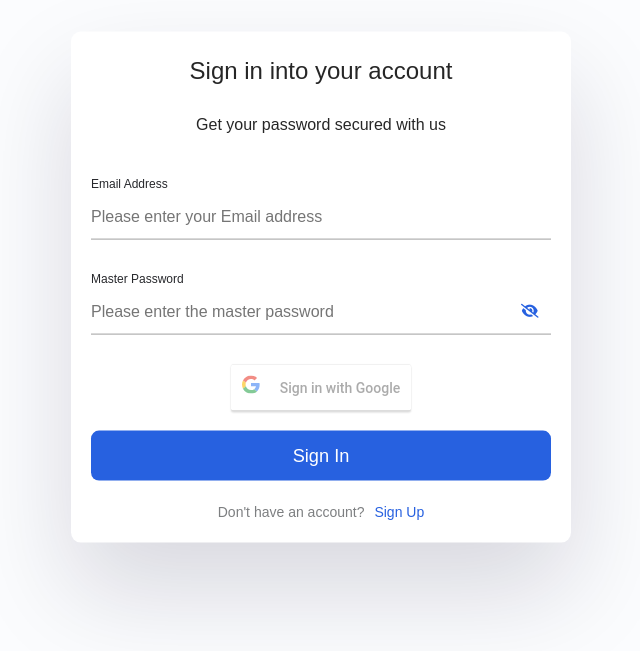
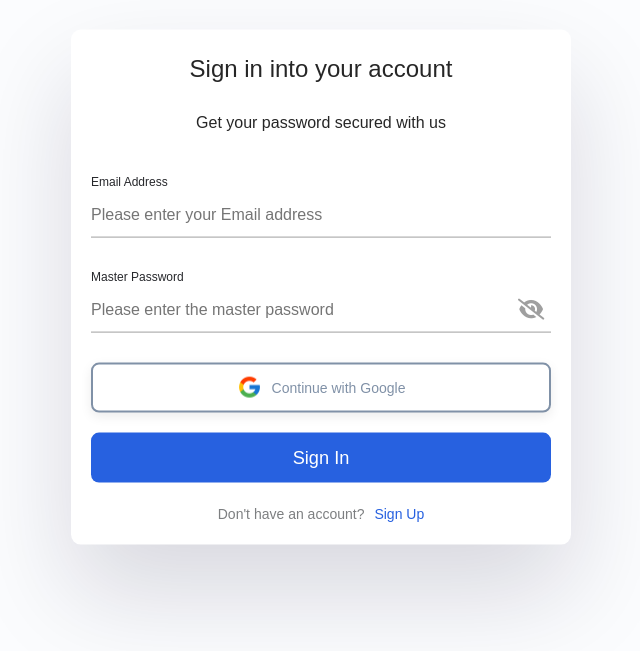
Before and after one commit to maksimbar/password-manager, a React (Create React App) app in the folder client/: page /auth in a window 1280 px wide. Shown: the part 113-764 px from the top of the page, without its empty margins (319-959 px from the left). Built offline with nearby package versions, Linux system fonts and the light colour scheme; no server answers.

Commit message:
Fix google OAuth

```diff
--- a/client/src/components/Input/Input.jsx
+++ b/client/src/components/Input/Input.jsx
@@ -1,21 +1,14 @@
-import React, { useState } from "react";
-import { InputWrapper, Label, StyledInput, IconButton } from "./Input.styles";
+import React, { useState } from 'react';
+import { InputWrapper, InputContainer, Label, StyledInput, IconButton } from './Input.styles';
 
-const Input = ({
-  type,
-  name,
-  handleChange,
-  label,
-  length,
-  value,
-  ...children
-}) => {
+const Input = ({ type, name, handleChange, label, length, value, ...children }) => {
   const [passwordShown, setPasswordShown] = useState(false);
   const togglePassword = () => setPasswordShown(!passwordShown);
 
   return (
     <InputWrapper>
       <Label htmlFor={name}>{label}</Label>
+      <InputContainer>
         <StyledInput
           value={value}
           maxLength={length}
@@ -23,19 +16,16 @@ const Input = ({
           onChange={handleChange}
           name={name}
           {...children}
-        type={
-          type === "password" ? (passwordShown ? "text" : "password") : "text"
-        }
+          type={type === 'password' ? (passwordShown ? 'text' : 'password') : 'text'}
           required
         />
-      {type === "password" && (
+        {type === 'password' && (
           <IconButton
-          className={
-            passwordShown ? "fa-solid fa-eye" : "fa-solid fa-eye-slash"
-          }
+            className={passwordShown ? 'fa-solid fa-eye fa-xl' : 'fa-solid fa-eye-slash fa-xl'}
             onClick={togglePassword}
           />
         )}
+      </InputContainer>
     </InputWrapper>
   );
 };
--- a/client/src/components/Input/Input.styles.jsx
+++ b/client/src/components/Input/Input.styles.jsx
@@ -1,20 +1,22 @@
-import styled from "styled-components";
-import Colors from "../../helpers/Colors";
+import styled from 'styled-components';
 
 export const InputWrapper = styled.div`
+  justify-content: center;
   position: relative;
   width: 100%;
   display: flex;
   flex-direction: column;
 `;
 export const StyledInput = styled.input`
-  background-color: inherit;
+  width: 100%;
   padding: 10px 46.5px 10px 0;
   font-size: 16px;
   outline: none;
   border: none;
   color: #27282c;
   border-bottom: 1px solid #9f9f9f;
+  background-color: transparent;
+  position: relative;
 `;
 export const Label = styled.label`
   color: #27282c;
@@ -22,12 +24,19 @@ export const Label = styled.label`
 `;
 
 export const IconButton = styled.i`
-  color: ${Colors.default};
-  width: 25px;
-  height: 25px;
+  color: #9f9f9f;
+  width: 30px;
+  height: 30px;
   position: absolute;
   z-index: 200;
-  top: 34px;
   right: 5px;
   cursor: pointer;
+  display: flex;
+  align-items: center;
+  justify-content: center;
 `;
+
+export const InputContainer = styled.div`
+  display: flex;
+  align-items: center;
+`;
--- a/client/src/components/Posts/Posts.jsx
+++ b/client/src/components/Posts/Posts.jsx
@@ -10,7 +10,7 @@ const Posts = ({ setCurrentId }) => {
     <Container>
       {posts.map(
         (post) =>
-          user?.result?._id === post?.creator && (
+          (user?.result?.googleId === post?.creator || user?.result?._id === post?.creator) && (
             <PasswordContainer key={post._id}>
               <Post setCurrentId={setCurrentId} post={post} />
             </PasswordContainer>
--- a/client/src/pages/Auth/Auth.jsx
+++ b/client/src/pages/Auth/Auth.jsx
@@ -9,12 +9,15 @@ import {
   Header,
   Span,
   ContainerFooter,
-  Activator
+  Activator,
+  GoogleButton,
+  GoogleImg
 } from './Auth.styles';
 import { GoogleLogin } from 'react-google-login';
 import { useDispatch } from 'react-redux';
 import { signin, signup } from '../../actions/auth';
 import Button from '../../components/Button/Button';
+import googleLogo from '../../assets/img/google-logo.png';
 
 const initialState = { email: '', password: '', confirmPassword: '' };
 
@@ -45,7 +48,6 @@ const Auth = () => {
   const googleSuccess = async (res) => {
     const result = res?.profileObj;
     const token = res?.tokenId;
-
     try {
       dispatch({ type: 'AUTH', data: { result, token } });
 
@@ -91,10 +93,15 @@ const Auth = () => {
         ) : null}
         <ContainerFooter>
           <GoogleLogin
-            clientId="672712059522-dbsu3ks41npu2sn696eeeil895jckdh4.apps.googleusercontent.com"
+            render={(renderProps) => (
+              <GoogleButton onClick={renderProps.onClick} disabled={renderProps.disabled}>
+                <GoogleImg src={googleLogo} /> Continue with Google
+              </GoogleButton>
+            )}
+            clientId={process.env.REACT_APP_GOOGLE_CLIENT_ID}
             onSuccess={googleSuccess}
             onFailure={googleFailure}
-            cookiePOlicy="single_host_origin"
+            cookiePolicy="single_host_origin"
           />
           <Button content={isSignup ? 'Create Account' : 'Sign In'} size={'100%'} />
           <Span onClick={switchMode}>
--- a/client/src/pages/Auth/Auth.styles.jsx
+++ b/client/src/pages/Auth/Auth.styles.jsx
@@ -1,5 +1,5 @@
-import styled from "styled-components";
-import Colors from "../../helpers/Colors";
+import styled from 'styled-components';
+import Colors from '../../helpers/Colors';
 
 export const Wrapper = styled.div`
   position: absolute;
@@ -63,3 +63,29 @@ export const Header = styled.div`
   gap: 10px;
   align-items: center;
 `;
+
+export const GoogleButton = styled.button`
+  display: flex;
+  justify-content: center;
+  align-items: center;
+  gap: 10px;
+  font-weight: 500;
+  cursor: pointer;
+  width: 100%;
+  height: 50px;
+  color: #8091a7;
+  border: 2px solid #8091a7;
+  font-size: 1em;
+  border-radius: 8px;
+  transition: all 0.2s ease-in-out;
+  background-color: white;
+  box-shadow: rgba(0, 0, 0, 0.08) 0px 4px 12px;
+  &:hover {
+    box-shadow: rgba(0, 0, 0, 0.19) 0px 10px 20px, rgba(0, 0, 0, 0.23) 0px 6px 6px;
+  }
+`;
+
+export const GoogleImg = styled.img`
+  width: 25px;
+  height: 25px;
+`;
```
Also changed, not shown: client/.eslintrc.json, client/src/assets/img/google-logo.png (added). Lines whose indentation alone changed are shown as unchanged.
